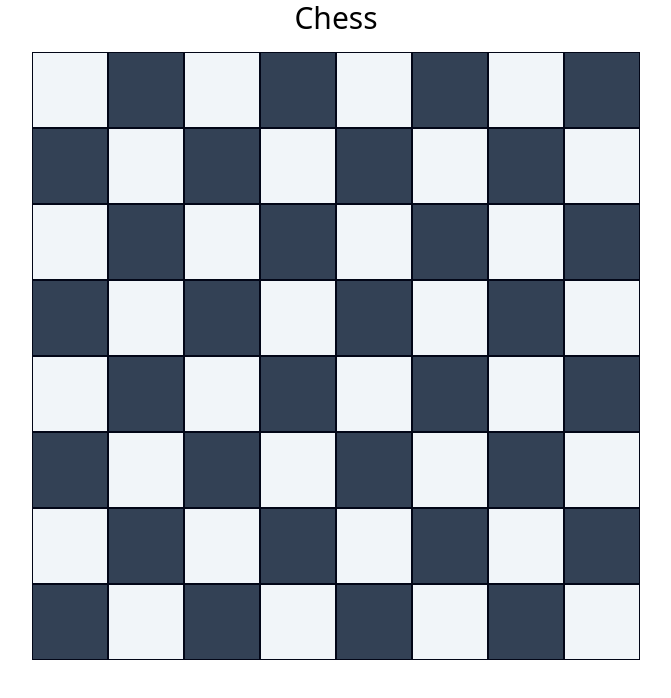
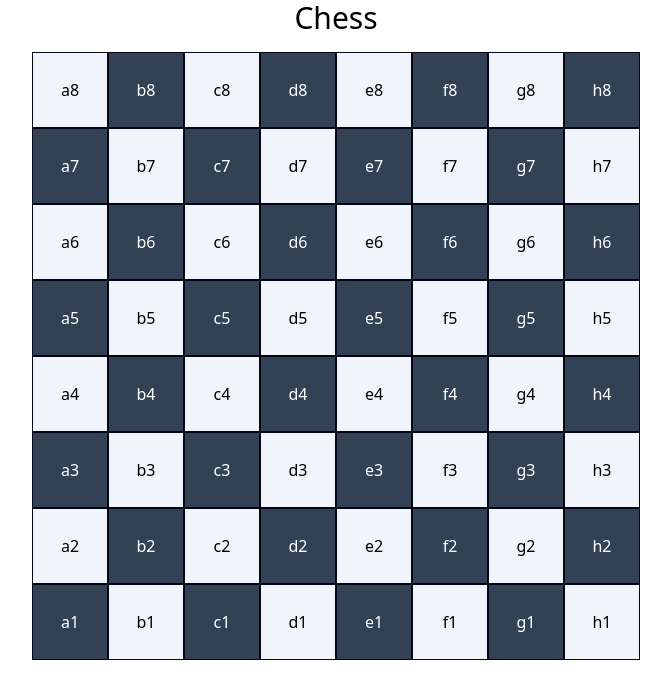
Before and after one commit to RShillgit/Chess, a React (Vite) app: page / in a window 1280 px wide. Shown: the top 698 px of the page, without its empty margins (304-975 px from the left). Built offline with nearby package versions, Linux system fonts and the light colour scheme.

Commit message:
Chess Context

```diff
--- a/src/App.tsx
+++ b/src/App.tsx
@@ -1,6 +1,57 @@
+import { useContext, useEffect, useState } from "react";
+import { type Piece, type Player } from "./types/chessTypes";
 import ChessBoard from "./components/ChessBoard";
+import { useChessContext } from "./context/chessContext";
 
 const App = () => {
+
+  // Each chess board will start with 32 pieces (16 for each player)
+
+  // Each player will have 8 pawns, 2 rooks, 2 knights, 2 bishops, 1 queen, 1 king
+
+  // Pawns can move straight 1 box, but attack at an angle
+
+  // Rooks can move 1+ boxes in linear directions,
+
+  // Knights can move in an L shape either 2-1 or 1-2
+
+  // Biships can move 1+ boxes in a diagonal direction
+
+  // Queen can move 1+ boxes in a linear or diagonal direction
+
+  // King can move 1 box in any direction
+
+  // Promotions: When a pawn crosses the board it can be exchanged for any dead piece
+
+  /*
+    Implimentation:
+      - User & ai objects
+          ex: {
+            pices: array of 16 pices[];
+            turn: true/false
+          }
+      - Each piece
+        - ex: {
+            type: "pawn"
+            color: "light"
+            alive: true,
+            position: "b4"
+          }
+      - Movement:
+          Onhover highlight green the areas that the piece is allowed to move based on if it is occipied and the piece's movement capabilities, and red the areas it cannot
+          Onclick if the piece can move there, move it there.  If an enemy is at that location, kill it.
+          After each move check if the king is in check/checkmate
+            - If he is checked, set his checked property to true which will higlight him and only allow for him to move to places that wont put him in check
+
+
+  */
+
+  const { user, ai } = useChessContext();
+
+  useEffect(() => {
+    console.log("user", user)
+    console.log("ai", ai)
+  }, [])
 
   return (
     <div>
--- a/src/components/ChessBoard.tsx
+++ b/src/components/ChessBoard.tsx
@@ -1,8 +1,10 @@
 import { useEffect, useState } from "react"
+import { useChessContext } from "../context/chessContext";
 
 type boardBox = {
     position: string,
     color: string,
+    occupied: boolean
 }
 
 const ChessBoard = () => {
@@ -12,6 +14,7 @@ const ChessBoard = () => {
     const vertical = [1, 2, 3, 4, 5, 6, 7, 8];
     const horizontal = ['a', 'b', 'c', 'd', 'e', 'f', 'g', 'h'];
 
+    // On mount create the board
     useEffect(() => {
 
         const boardArray:boardBox[] = [];
@@ -22,7 +25,8 @@ const ChessBoard = () => {
 
                 const boardItemObject: boardBox = {
                     position: `${horizontal[j]}${vertical[i]}`,
-                    color: ''
+                    color: '',
+                    occupied: false
                 }
 
                 // Double even === dark
@@ -53,8 +57,8 @@ const ChessBoard = () => {
             {board.map((box, i) => {
                 return (
                     <div key={i} id={box.position} className={`flex justify-center items-center w-full h-full border border-slate-950
-                        ${box.color === 'dark' ? 'bg-slate-700' : 'bg-slate-100'}`}
-                    ></div>
+                        ${box.color === 'dark' ? 'bg-slate-700 text-white' : 'bg-slate-100 text-black'}`}
+                    >{box.position}</div>
                 )
             })}
 
--- /dev/null
+++ b/src/context/chessContext.tsx
@@ -0,0 +1,39 @@
+import { createContext, ReactNode, useContext, useEffect, useState } from "react";
+import { Piece, Player } from "../types/chessTypes";
+import { generateInitialPieces, createUser } from "../utils/helperFunctions";
+
+type ChessContextProviderProps = {
+    children: ReactNode
+}
+
+type ChessContext = {
+    user: Player,
+    ai: Player,
+}
+
+const chessContext = createContext({} as ChessContext)
+
+export function useChessContext() {
+    return useContext(chessContext)
+}
+
+export function ChessContextProvider( { children }: ChessContextProviderProps ) {
+
+    // User & Ai
+    const [user, setUser] = useState<Player>(() => createUser('user'));
+    const [ai, setAi] = useState<Player>(() => createUser('ai'));
+
+    /*
+    const moveChessPiece = () => {
+
+    }
+    */
+
+    return (
+        <chessContext.Provider value={{user, ai}} >
+            {children}
+        </chessContext.Provider>
+    )
+
+
+}
--- a/src/main.tsx
+++ b/src/main.tsx
@@ -1,10 +1,13 @@
 import React from 'react'
 import ReactDOM from 'react-dom/client'
-import App from './App.tsx'
+import App from './App'
+import { ChessContextProvider } from './context/chessContext'
 import './index.css'
 
 ReactDOM.createRoot(document.getElementById('root') as HTMLElement).render(
   <React.StrictMode>
-    <App />
+    <ChessContextProvider>
+      <App />
+    </ChessContextProvider>
   </React.StrictMode>,
 )
--- /dev/null
+++ b/src/types/chessTypes.ts
@@ -0,0 +1,12 @@
+export type Piece = {
+    type: string,
+    owner: string,
+    alive: boolean,
+    position: string
+}
+
+export type Player = {
+  pieces: Piece[],
+  turn: boolean
+
+}
--- /dev/null
+++ b/src/utils/helperFunctions.ts
@@ -0,0 +1,146 @@
+import { type Piece, type Player } from "../types/chessTypes";
+
+
+export function createUser(player: string): Player {
+
+    // Check local storage for player
+    const savedPlayer = localStorage.getItem(player);
+
+    if (savedPlayer) {
+        console.log(savedPlayer)
+
+        // TODO: Change this to the local storage item
+        return {
+            pieces: [],
+            turn: true
+        }
+    }
+
+    else {
+        const initialPieces = generateInitialPieces(player);
+
+        return {
+            pieces: initialPieces,
+            turn: (player === 'user' ? true : false)
+        }
+    }
+
+
+}
+
+// Array of initial pieces and their positions at the start of the game
+export function generateInitialPieces(player: string): Piece[] {
+
+    const initialPieces: Piece[] = [
+
+        // 8 Pawns
+        {
+            type: 'pawn',
+            owner: player,
+            alive: true,
+            position: (player === 'user' ? "a2": "a7")
+        },
+        {
+            type: 'pawn',
+            owner: player,
+            alive: true,
+            position: (player === 'user' ? "b2": "b7")
+        },
+        {
+            type: 'pawn',
+            owner: player,
+            alive: true,
+            position: (player === 'user' ? "c2": "c7")
+        },
+        {
+            type: 'pawn',
+            owner: player,
+            alive: true,
+            position: (player === 'user' ? "d2": "d7")
+        },
+        {
+            type: 'pawn',
+            owner: player,
+            alive: true,
+            position: (player === 'user' ? "e2": "e7")
+        },
+        {
+            type: 'pawn',
+            owner: player,
+            alive: true,
+            position: (player === 'user' ? "f2": "f7")
+        },
+        {
+            type: 'pawn',
+            owner: player,
+            alive: true,
+            position: (player === 'user' ? "g2": "g7")
+        },
+        {
+            type: 'pawn',
+            owner: player,
+            alive: true,
+            position: (player === 'user' ? "h2": "h7")
+        },
+
+        // 2 Rooks
+        {
+            type: 'rook',
+            owner: player,
+            alive: true,
+            position: (player === 'user' ? "a1": "a8")
+        },
+        {
+            type: 'rook',
+            owner: player,
+            alive: true,
+            position: (player === 'user' ? "h1": "h8")
+        },
+
+        // 2 Knights
+        {
+            type: 'knight',
+            owner: player,
+            alive: true,
+            position: (player === 'user' ? "b1": "b8")
+        },
+        {
+            type: 'knight',
+            owner: player,
+            alive: true,
+            position: (player === 'user' ? "g1": "g8")
+        },
+
+        // 2 Bishops
+        {
+            type: 'bishop',
+            owner: player,
+            alive: true,
+            position: (player === 'user' ? "c1": "c8")
+        },
+        {
+            type: 'bishop',
+            owner: player,
+            alive: true,
+            position: (player === 'user' ? "f1": "f8")
+        },
+
+        // Queen
+        {
+            type: 'queen',
+            owner: player,
+            alive: true,
+            position: (player === 'user' ? "d1": "d8")
+        },
+
+        // King
+        {
+            type: 'king',
+            owner: player,
+            alive: true,
+            position: (player === 'user' ? "e1": "e8")
+        },
+    ];
+
+    return initialPieces;
+}
```
